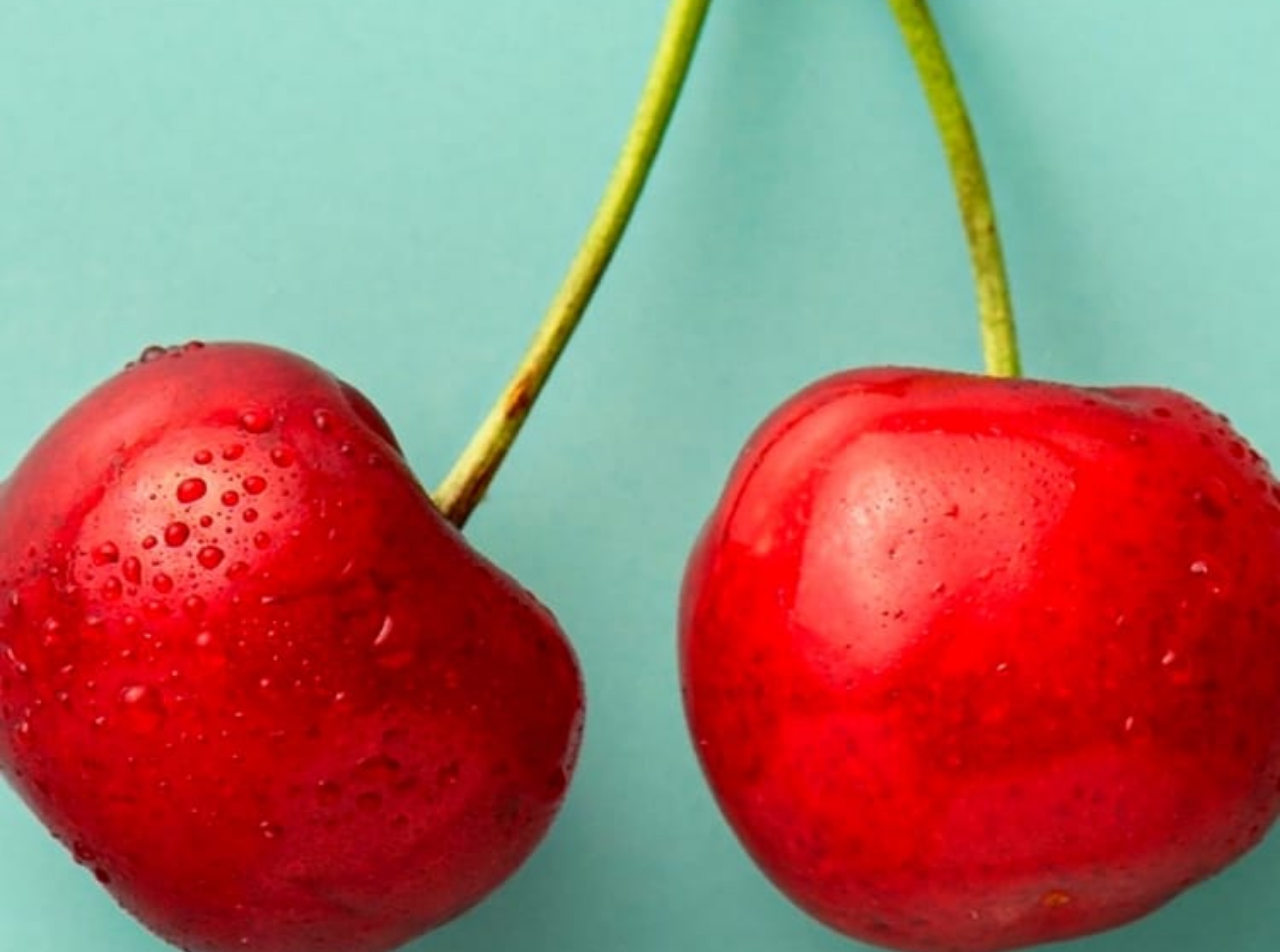
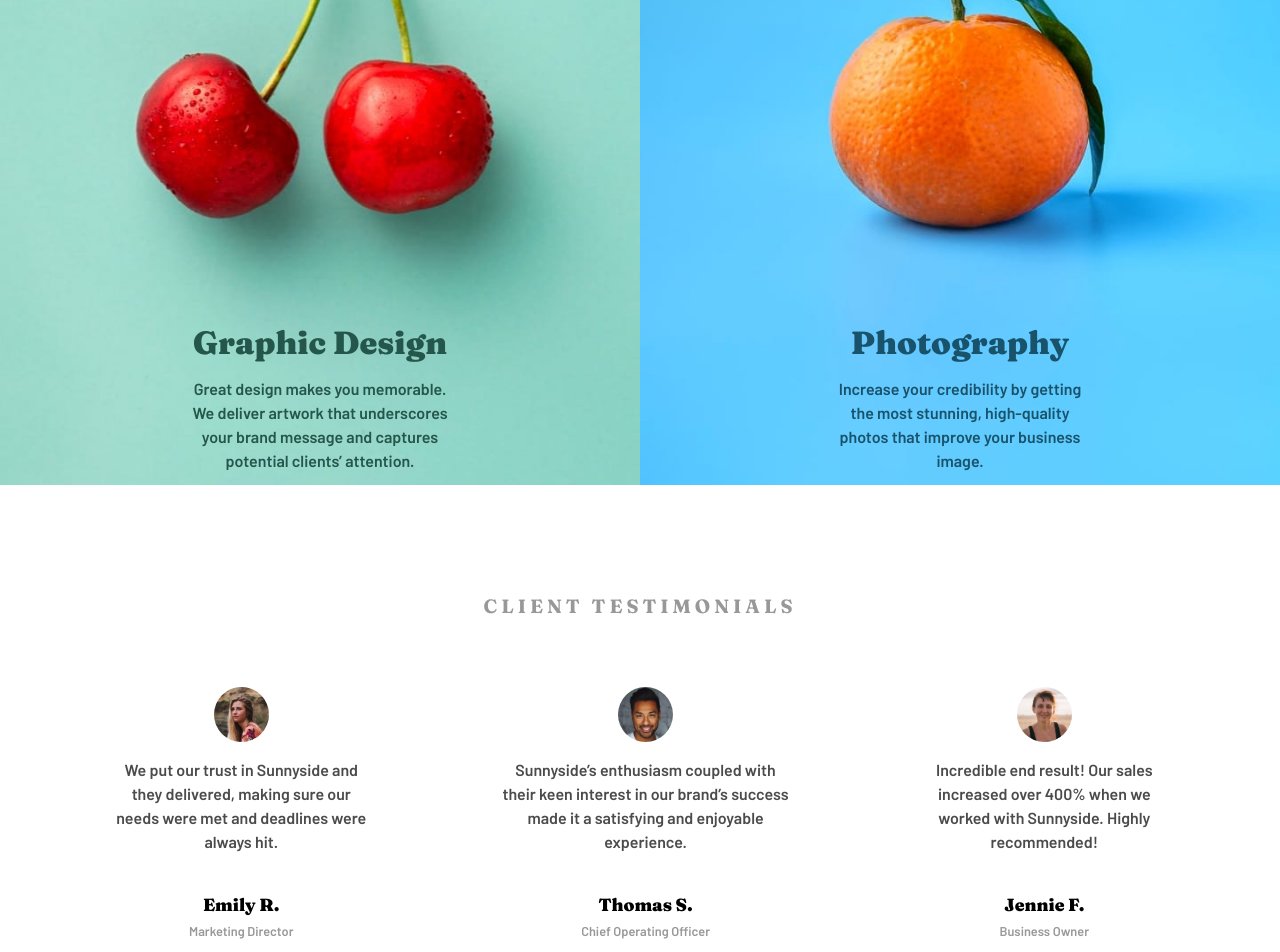
Before and after one commit to Micheal-Winn/HTML-CSS-14, a plain HTML site: page index.html in a window 1280 px wide. Shown: the part 1848-2800 px from the top of the page. Drawn offline with Linux system fonts and the light colour scheme.

Commit message:
desktop middle design

```diff
--- a/app.scss
+++ b/app.scss
@@ -401,7 +401,6 @@ main {
 
                 .wrapper {
                     width: 50%;
-                    outline: 1px solid red;
 
                     h2 {
                         font-size: 2.5rem;
@@ -409,9 +408,12 @@ main {
 
                     .color-div {
                         width: 8.3rem;
-                        top: 24rem;
+                        top: 28.1rem;
                         left: 8rem;
                         opacity: .6;
+                    }
+                    .red {
+                        top: 26.1rem;
                     }
                 }
 
@@ -437,5 +439,72 @@ main {
             }
 
         }
+
+        .graphic-photography {
+            display: flex;
+
+            .wrp {
+                width: 50%;
+
+                .design {
+
+                    img {
+                        content: url(./images/desktop/image-graphic-design.jpg);
+                    }
+                }
+
+                .photography {
+
+                    img {
+                        content: url(./images/desktop/image-photography.jpg);
+                    }
+                }
+
+                .overlap-p  {
+
+                    p {
+                        padding-inline: 11rem;
+                    }
+
+                }
+            }
+
+            .margin-top {
+                margin-top: 0;
+            }
+        }
+
+
+        .review-ctr {
+            padding: 4rem 0;
+
+            h3 {
+                font-size: 1.2rem;
+                margin-bottom: 1.3rem;
+            }
+
+            .feedback-ctr {
+                display: flex;
+                padding: 1rem 3rem;
+
+                .feedback {
+
+                    p {
+                        padding-inline: 3.2rem;
+                        margin-bottom: 1.5rem;
+                    }
+
+                    h5 {
+                        font-size: 1.1rem;
+                        font-weight: 900;
+                        margin-bottom: .5rem;
+                    }
+
+                    h6 {
+                        font-size: .8rem;
+                    }
+                }
+            }
+        }
     }
 }
--- a/index.html
+++ b/index.html
@@ -54,20 +54,20 @@
                 </div>
             </div>
         </div>
-        <div class="container">
+        <div class="container graphic-photography">
             <div class="wrp">
-                <div class="overlap-img">
+                <div class="overlap-img design">
                     <img src="./images/mobile/image-graphic-design.jpg" alt="">
                 </div>
                 <div class="overlap-p p-left">
                     <p class="header-font font-weight capitalize">Graphic design</p>
-                    <p class="p-font graphic-tc">
+                    <p class="p-font graphic-tc ">
                         Great design makes you memorable. We deliver artwork that underscores your brand message and captures potential clients’ attention.
                     </p>
                 </div>
             </div>
             <div class="wrp margin-top">
-                <div class="overlap-img">
+                <div class="overlap-img photography">
                     <img src="./images/mobile/image-photography.jpg" alt="">
                 </div>
                 <div class="overlap-p p-right">
```
Also changed, not shown: app.css, 1 other file.
